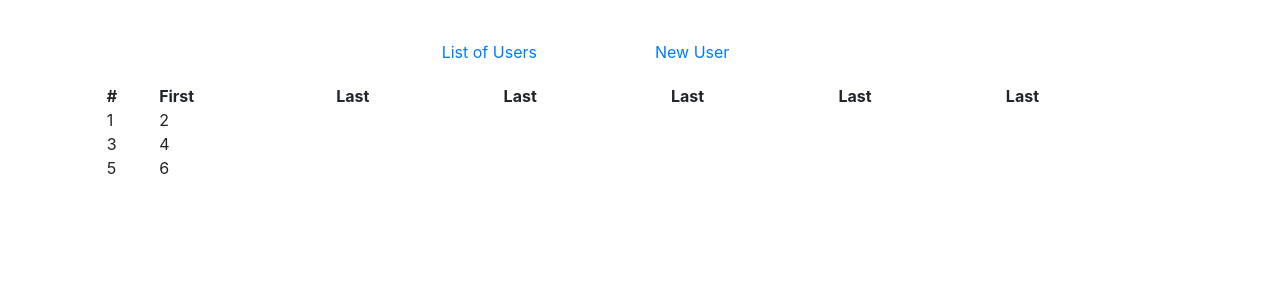
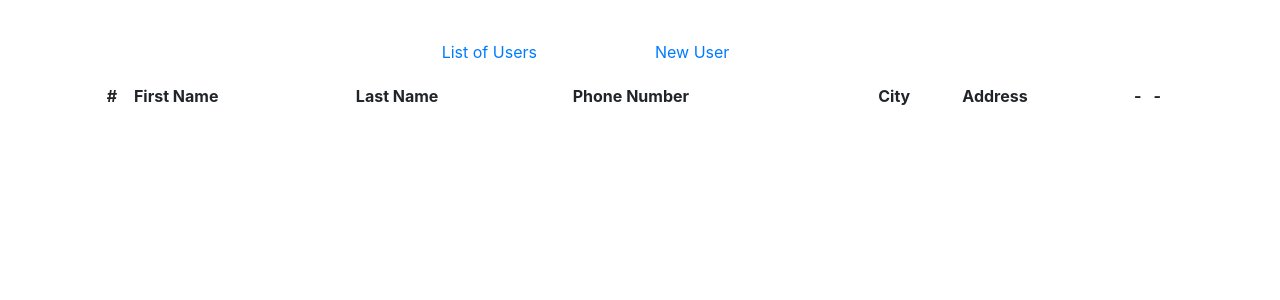
Before and after one commit to dule012/Create-Users-MERN, a React (Create React App) app in the folder client/: page / in a window 1280 px wide. Shown: the top 300 px of the page. Built offline with nearby package versions, Linux system fonts and the light colour scheme.

Commit message:
progress

```diff
--- a/client/src/app/App.js
+++ b/client/src/app/App.js
@@ -1,6 +1,6 @@
 import React, { Component } from 'react';
 import { Switch, Route } from 'react-router-dom'
-import Table from './table/table'
+import Home from './home/home'
 import NewUser from './newUser/newUser'
 import Header from './partials/header'
 
@@ -12,7 +12,7 @@ class App extends Component {
         <Header />
         <Switch>
           <Route path='/newUser' component={NewUser} />
-          <Route path='/' component={Table} />
+          <Route path='/' component={Home} />
         </Switch>
       </React.Fragment>
     )
--- /dev/null
+++ b/client/src/app/home/home.js
@@ -0,0 +1,26 @@
+import React, { Component } from 'react'
+import TrList from './trList'
+import THead from './tHead'
+import { connect } from 'react-redux';
+
+class Home extends Component {
+
+    render() {
+        return (
+            <div className="container-fluid">
+                <div className="row">
+                    <table className="col-10 offset-1">
+                        <THead />
+                        <tbody>
+                            <TrList arr={this.props.arrOfUsers} />
+                        </tbody>
+                    </table>
+                </div>
+            </div>
+        )
+    }
+
+}
+const mapStateToProps = (state) => ({ ...state });
+
+export default connect(mapStateToProps)(Home)
--- /dev/null
+++ b/client/src/app/home/tHead.js
@@ -0,0 +1,20 @@
+import React from 'react'
+
+const THead = (props) => {
+    return (
+        <thead>
+            <tr>
+                <th>#</th>
+                <th>First Name</th>
+                <th>Last Name</th>
+                <th>Phone Number</th>
+                <th>City</th>
+                <th>Address</th>
+                <th>-</th>
+                <th>-</th>
+            </tr>
+        </thead>
+    )
+}
+
+export default THead
--- /dev/null
+++ b/client/src/app/home/td.js
@@ -0,0 +1,11 @@
+import React from 'react'
+
+const Td = (props) => {
+    return (
+        <td>
+            {props.value}
+        </td>
+    )
+}
+
+export default Td
--- /dev/null
+++ b/client/src/app/home/tr.js
@@ -0,0 +1,14 @@
+import React from 'react'
+import Td from './td'
+
+const Tr = (props) => {
+    return (
+        <tr>
+            {props.arr.map((el, i) => {
+                return <Td value={el} key={i} />
+            })}
+        </tr>
+    )
+}
+
+export default Tr
--- /dev/null
+++ b/client/src/app/home/trList.js
@@ -0,0 +1,14 @@
+import React from 'react'
+import Tr from './tr'
+
+const TrList = (props) => {
+    return (
+        <React.Fragment>
+            {props.arr.map((el, i) => {
+                return <Tr arr={el} key={i} />
+            })}
+        </React.Fragment>
+    )
+}
+
+export default TrList
--- a/client/src/app/newUser/newUser.js
+++ b/client/src/app/newUser/newUser.js
@@ -6,7 +6,12 @@ import { connect } from 'react-redux';
 class NewUser extends Component {
 
     submit = () => {
-        this.props.saveUser(1, 2, 3, 4, 5)
+        const firstName = this.props.firstNameValue
+        const lastName = this.props.lastNameValue
+        const phoneNumber = parseInt(this.props.phoneNumberValue)
+        const city = this.props.cityValue
+        const address = this.props.addressValue
+        this.props.saveUser(firstName, lastName, phoneNumber, city, address)
         console.log(this.props)
     }
     typing = (e) => {
@@ -35,15 +40,11 @@ class NewUser extends Component {
 
 
 const mapDispatchToProps = (dispatch) => ({
-    saveUser: (a, b, c, d, e) => { dispatch(saveUser(a, b, c, d, e)) },
+    saveUser: (firstName, lastName, phoneNumber, city, address) => { dispatch(saveUser(firstName, lastName, phoneNumber, city, address)) },
     changeInputValue: (key, value) => { dispatch(changeInputValue(key, value)) }
 })
 const mapStateToProps = (state) => ({ ...state })
-// firstNameValue: state.firstNameValue,
-// lastNameValue: state.lastNameValue,
-// phoneNumberValue: state.phoneNumberValue,
-// cityValue: state.cityValue,
-// addressValue: state.addressValue
+
 
 
 export default connect(mapStateToProps, mapDispatchToProps)(NewUser)
--- a/client/src/app/reducer/mainReducer.js
+++ b/client/src/app/reducer/mainReducer.js
@@ -1,6 +1,7 @@
 
 export const initialState = {
     arrOfUsers: [],
+    idOfUser: 1,
     firstNameValue: '',
     lastNameValue: '',
     phoneNumberValue: '',
@@ -12,7 +13,7 @@ export const reducer = (state = initialState, action) => {
     switch (action.type) {
         case 'save_user':
             console.log('reducer')
-            return { ...state, arrOfUsers: [...state.arrOfUsers, action.payload] };
+            return { ...state, arrOfUsers: [...state.arrOfUsers, [state.idOfUser++, ...action.payload]] };
         case 'firstName':
             return { ...state, firstNameValue: action.payload };
         case 'lastName':
```
Also changed, not shown: 1 other file (tests, documents, lock files or other folders).
